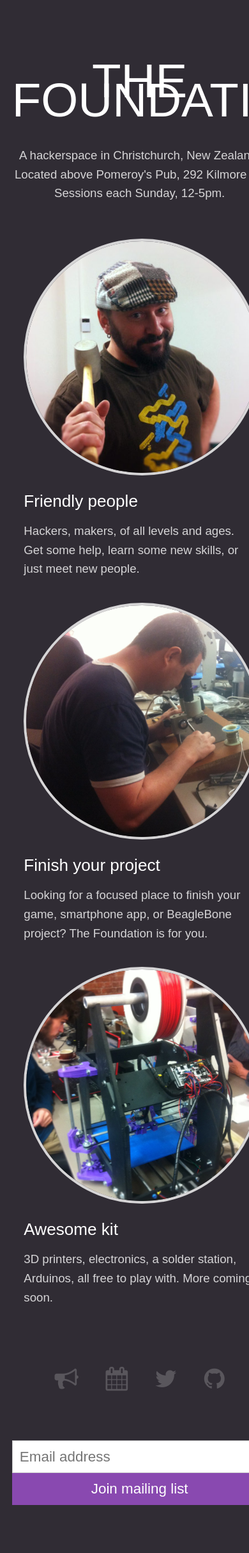
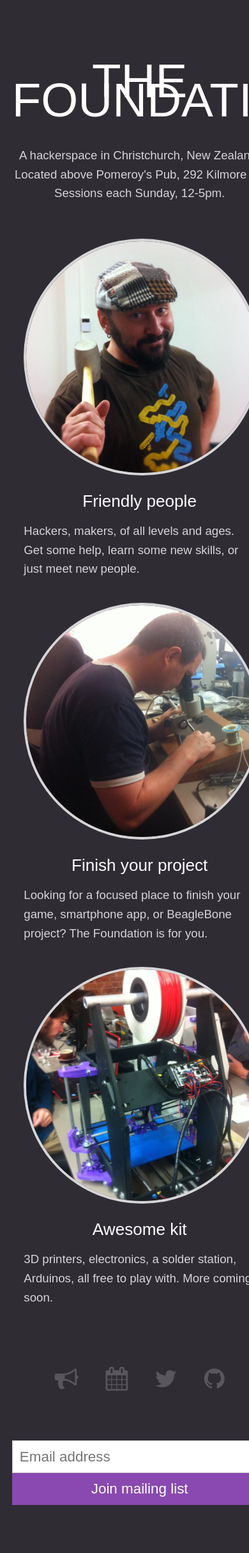
Before and after one commit to the-foundation/the-foundation.github.io, a Jekyll site: the page built from index.html, in a window 390 px wide. Shown: the whole page at 64% size. Built offline with Jekyll 4.4.1, drawn with Linux system fonts in a browser that asks for light colours; nearby versions of some CDN libraries.

Commit message:
Centre headings in smartphone view

```diff
--- a/stylesheets/foundation.css
+++ b/stylesheets/foundation.css
@@ -171,6 +171,10 @@ footer form {
     width: 100%;
   }
 
+  #reasons-to-come h2 {
+    text-align: center;
+  }
+
   footer .external-links {
     float: none;
     text-align: center;
```
